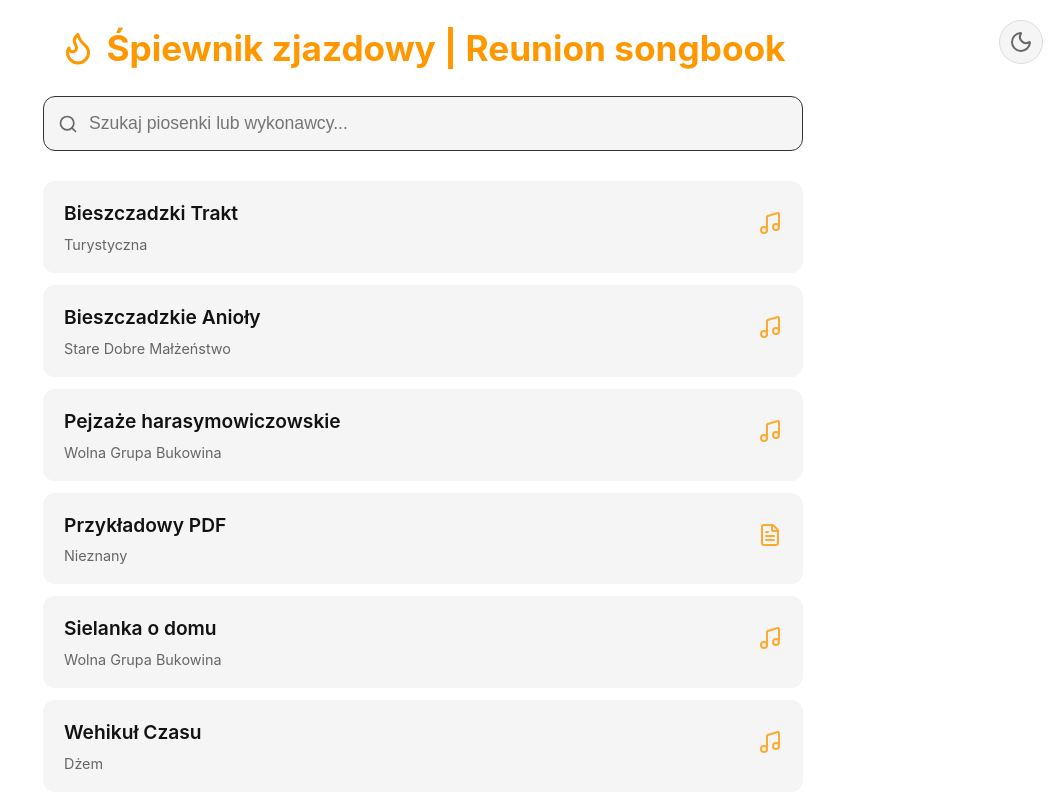
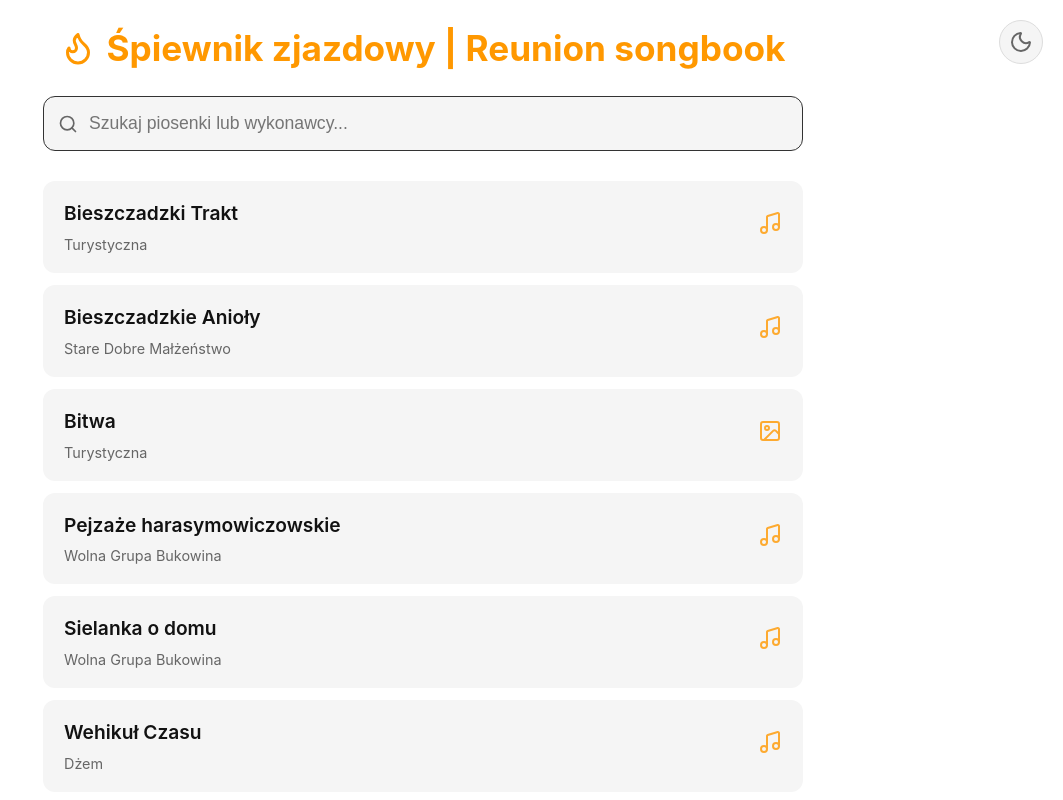
Before and after one commit to michlopicki/michlo-spiewnik, a React (Vite) app: page / in a window 1280 px wide. Shown: the top 800 px of the page, without its empty margins (217-1280 px from the left). Built offline with nearby package versions, Linux system fonts and the light colour scheme.

Commit message:
Add Image icon, add bitwa.png and remove pdf example

```diff
--- a/public/songs/index.json
+++ b/public/songs/index.json
@@ -12,13 +12,6 @@
     "artist": "Stare Dobre Małżeństwo",
     "type": "chordpro",
     "file": "bieszczadzkie-anioly.pro"
-  },
-  {
-    "id": "3",
-    "title": "Przykładowy PDF",
-    "artist": "Nieznany",
-    "type": "pdf",
-    "file": "przyklad.pdf"
   },
   {
     "id": "4",
@@ -54,5 +47,12 @@
     "artist": "Turystyczna",
     "type": "image",
     "file": "zagrajcie-nam.png"
+  },
+  {
+    "id": "9",
+    "title": "Bitwa",
+    "artist": "Turystyczna",
+    "type": "image",
+    "file": "bitwa.png"
   }
 ]
--- a/src/App.jsx
+++ b/src/App.jsx
@@ -2,7 +2,7 @@ import { useState, useEffect, useMemo } from 'react';
 import { BrowserRouter, Routes, Route, Link, useParams, useNavigate } from 'react-router-dom';
 import Fuse from 'fuse.js';
 import ChordSheetJS from 'chordsheetjs';
-import { Search, Flame, Music, FileText, ExternalLink, ArrowLeft, Plus, Minus, Sun, Moon, Type } from 'lucide-react';
+import { Search, Flame, Music, FileText, ExternalLink, ArrowLeft, Plus, Minus, Sun, Moon, Type, Image as ImageIcon } from 'lucide-react';
 import './index.css';
 
 // --- Home Component (Search and List) ---
@@ -50,6 +50,7 @@ function Home({ songs }) {
                 {song.type === 'chordpro' && <Music size={24} />}
                 {song.type === 'pdf' && <FileText size={24} />}
                 {song.type === 'link' && <ExternalLink size={24} />}
+                {song.type === 'image' && <ImageIcon size={24} />}
               </div>
             </Link>
           ))
```
